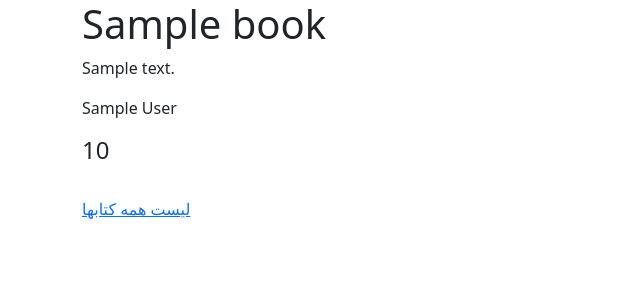
After one commit to Ahmadi-MHRZ/bookstore_project, a Django app: template books/templates/books/book_detail.html in a window 1280 px wide. The commit adds this page. Shown: the top 300 px of the page, without its empty margins (0-640 px from the left). Run offline with Django 4.2, Linux system fonts and the light colour scheme; the template is opened without the code that fills it: most values are stand-ins (such as "Sample title", 1, 10 or a date in 2020).

Commit message:
add BookDetailView

```diff
--- a/books/models.py
+++ b/books/models.py
@@ -1,4 +1,5 @@
 from django.db import models
+from django.urls import reverse
 
 
 class Book(models.Model):
@@ -9,3 +10,6 @@ class Book(models.Model):
 
     def __str__(self):
         return self.title
+
+    def get_absolute_url(self):
+        return reverse('book_detail', args=[self.id])
--- /dev/null
+++ b/books/templates/books/book_detail.html
@@ -0,0 +1,12 @@
+ {% extends '_base.html' %}
+
+ {% block page_title %}جزئيات کتاب{{ book.title }}{% endblock %}
+
+{% block content %}
+    <h1>{{ book.title }}</h1>
+    <p>{{ book.description }}</p>
+    <p>{{ book.author }}</p>
+    <h4>{{ book.price }}</h4>
+    <br>
+    <a href="{% url 'book_list' %}">لیست همه کتابها</a>
+{% endblock %}
--- a/books/templates/books/book_list.html
+++ b/books/templates/books/book_list.html
@@ -4,7 +4,9 @@
 
 {% block content %}
     {% for book in books %}
-        <h1>{{ book.title }}</h1>
+        <a href="{{ book.get_absolute_url }}"><h1>{{ book.title }}</h1></a>
+        <p>{{ book.description }}</p>
+        <br>
 
     {% endfor %}
 
--- a/books/urls.py
+++ b/books/urls.py
@@ -1,7 +1,8 @@
 from django.urls import path
-from .views import BookListview
+from . import views
 
 urlpatterns = [
-    path('', BookListview.as_view(), name='book_list'),
+    path('', views.BookListview.as_view(), name='book_list'),
+    path('<int:pk>/', views.BookDetailView.as_view(), name='book_detail')
 
 ]
--- a/books/views.py
+++ b/books/views.py
@@ -7,3 +7,8 @@ class BookListview(generic.ListView):
     model = Book
     template_name = 'books/book_list.html'
     context_object_name = 'books'
+
+
+class BookDetailView(generic.DetailView):
+    model = Book
+    template_name = 'books/book_detail.html'
```
